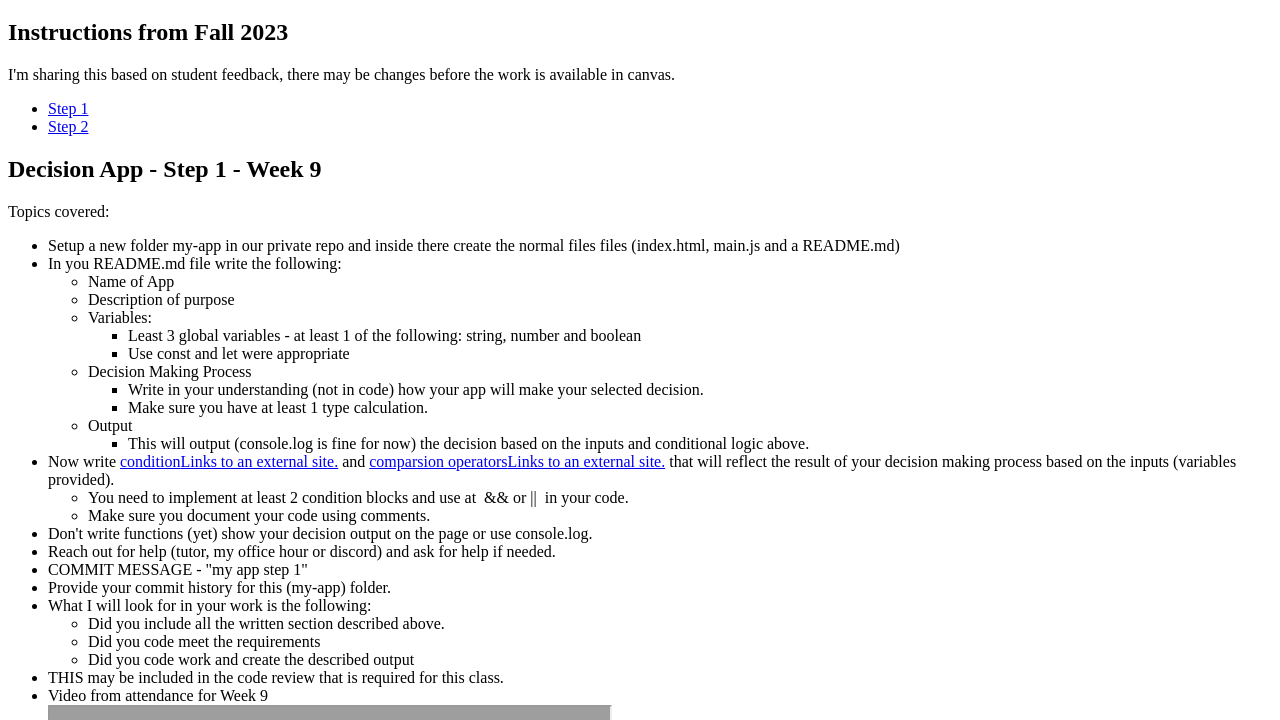
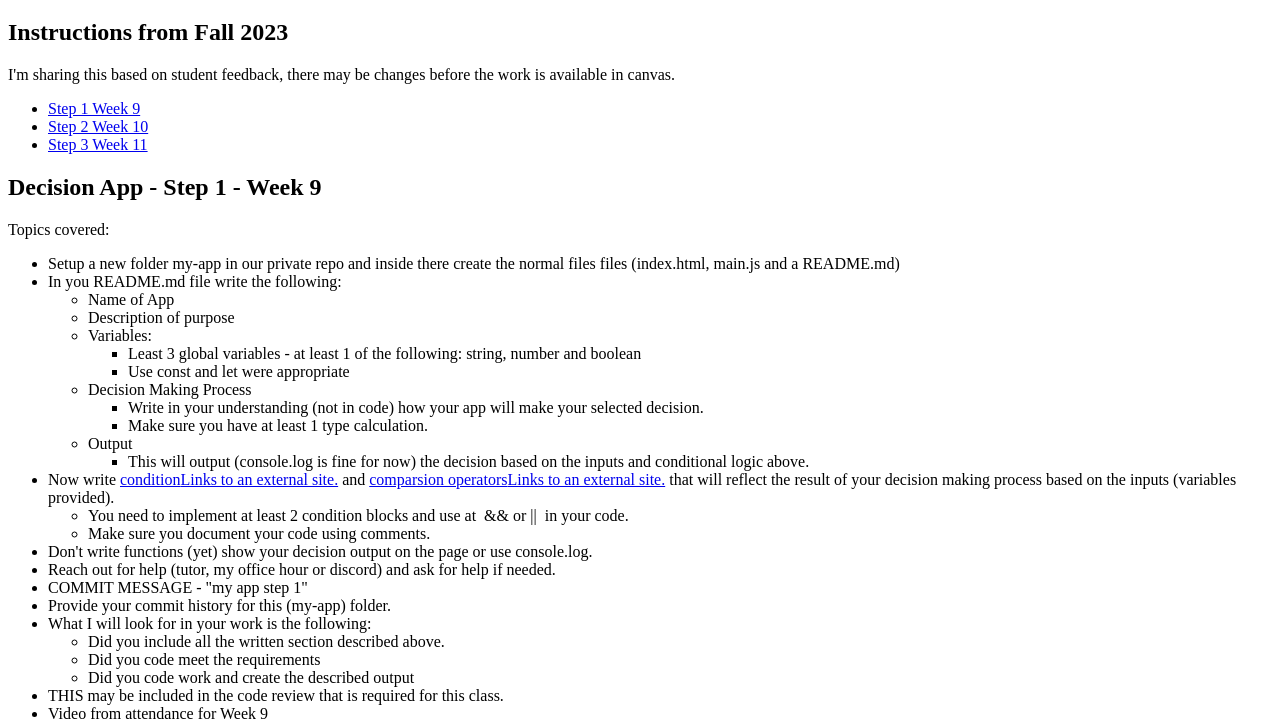
Before and after one commit to CIT93/riow-pub, a plain HTML site: page decision-app/index.html in a window 1280 px wide. Shown: the part 61-781 px from the top of the page. Drawn offline with Linux system fonts and the light colour scheme; grey boxes are pictures that could not be loaded.

Commit message:
decision app minor add

```diff
--- a/decision-app/index.html
+++ b/decision-app/index.html
@@ -10,8 +10,9 @@
 <h2>Instructions from Fall 2023</h2>
 <p>I'm sharing this based on student feedback, there may be changes before the work is available in canvas. </p>
 <ul>
-    <li><a href="#step1">Step 1</a></li>
-    <li><a href="#step2">Step 2</a></li>
+    <li><a href="#step1">Step 1 Week 9</a></li>
+    <li><a href="#step2">Step 2 Week 10</a></li>
+    <li><a href="#step3">Step 3 Week 11</a></li>
 </ul>
 
 <h2 id="step1">Decision App - Step 1 - Week 9</h2>
```
